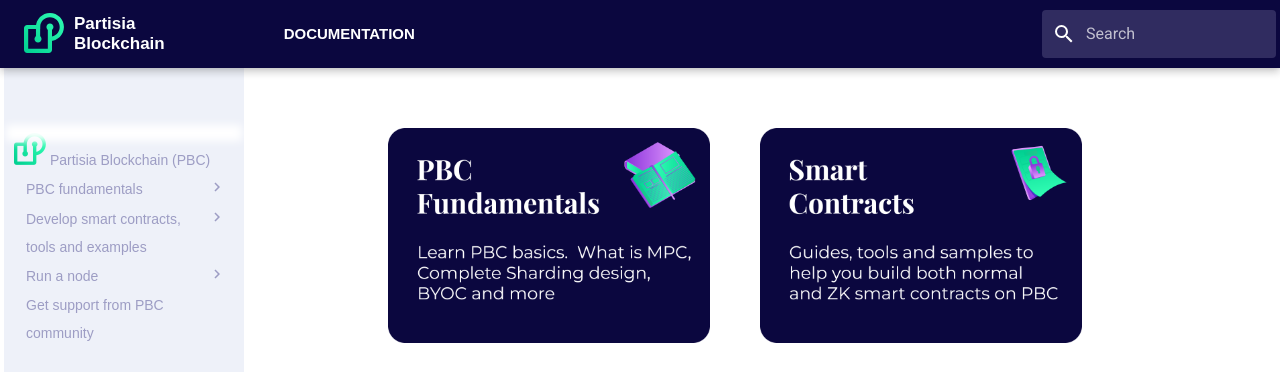
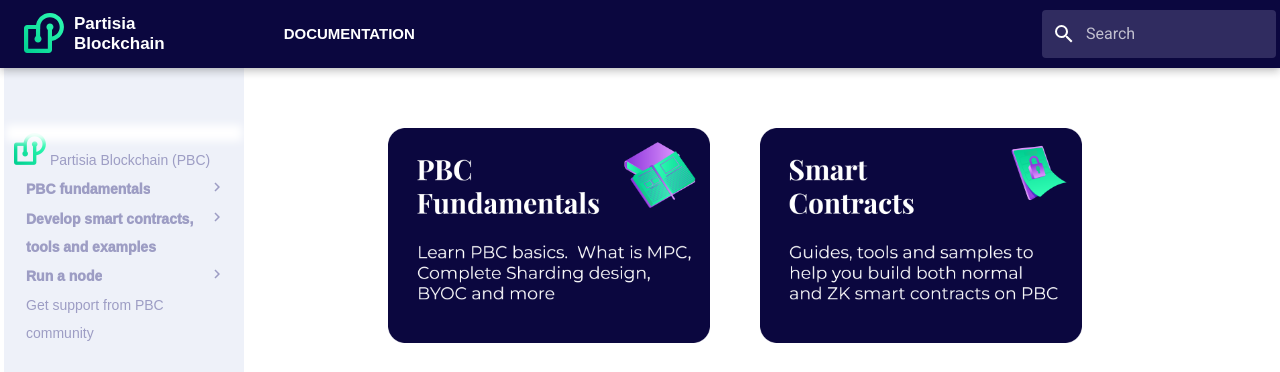
Before and after one commit to 0xSero/partisia-docs, an MkDocs documentation site: the page built from docs/index.md, in a window 1280 px wide. Shown: the top 372 px of the page. Built offline with MkDocs 1.6.1 and Material for MkDocs 9.7.7, drawn with Linux system fonts in a browser that asks for light colours; some web fonts are replaced; a script that is not in the unit is left out.

Commit message:
Making categories more clear

```diff
--- a/docs/stylesheets/extra.css
+++ b/docs/stylesheets/extra.css
@@ -566,10 +566,12 @@
 
 .md-nav__link--active{
   border-bottom: 0.5px solid #545281!important;
-
 }
 
-.md-nav__link:hover{
-  border-bottom: 0.5px dashed #545281!important;
+.md-nav__link:hover:not(label){
   text-decoration: none!important;
 }
+
+label {
+  font-weight: 1000!important;
+}
```
